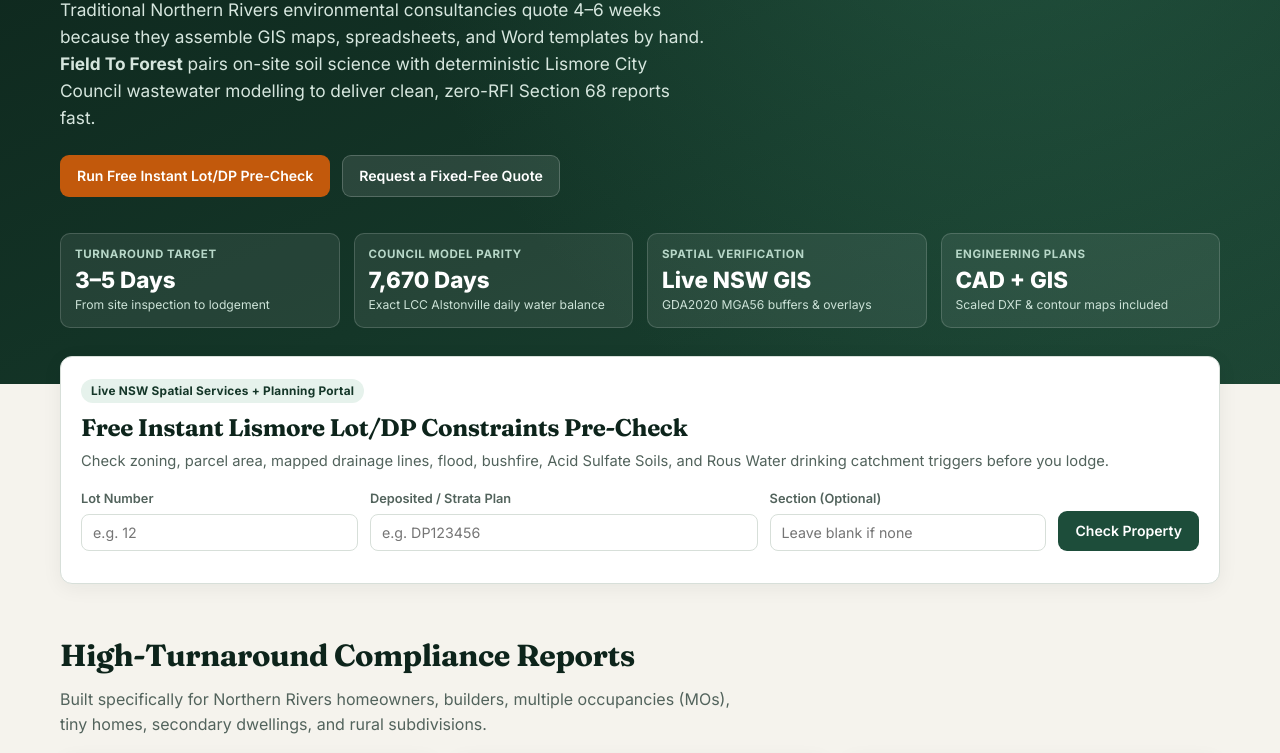
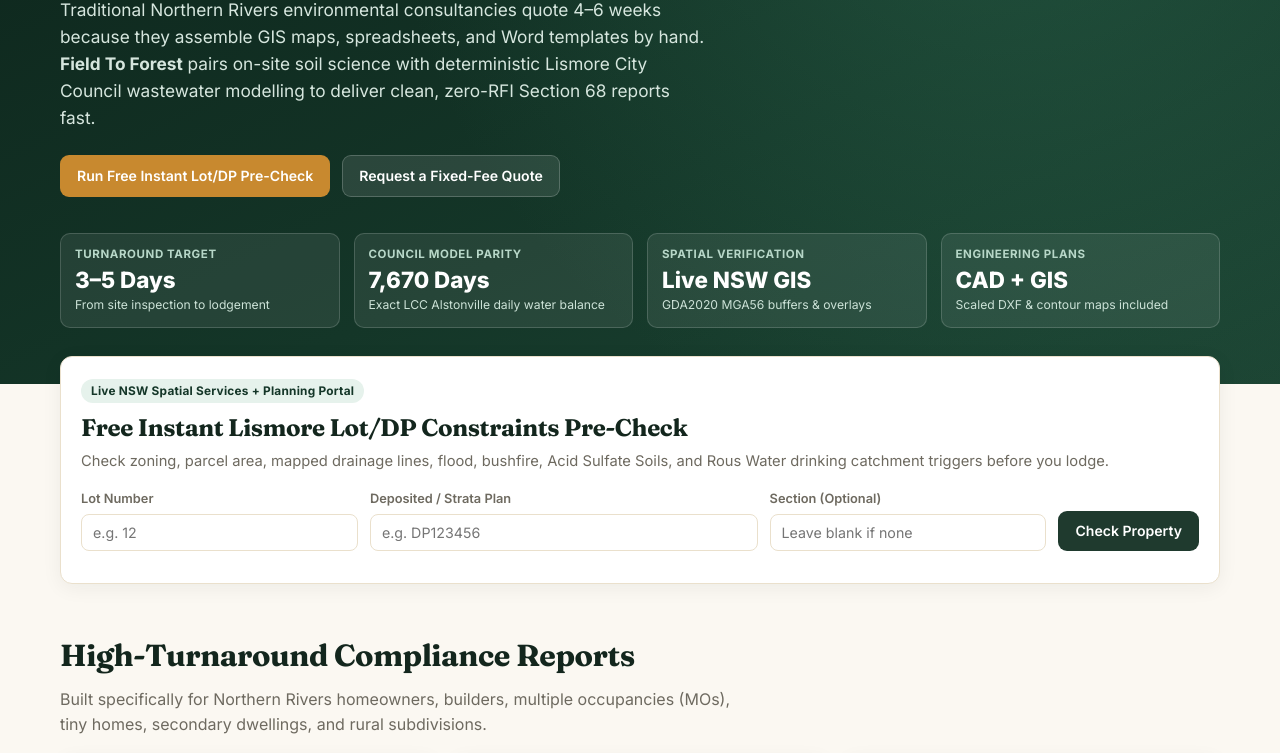
Before and after one commit to avantmarketing1/environmental-consulting, a website: page cloudflare-app/public/consulting/index.html in a window 1280 px wide. Shown: the part 294-1047 px from the top of the page. Drawn offline with nearby package versions, Linux system fonts and the light colour scheme.

Commit message:
Unify palette with Field to Forest Farm and scope studio/API Worker routes to fieldtoforestfarm.com.au

```diff
--- a/cloudflare-app/public/consulting/index.html
+++ b/cloudflare-app/public/consulting/index.html
@@ -22,7 +22,8 @@
         </span>
       </a>
       <nav class="nav-links">
-        <a href="https://fieldtoforestfarm.com/">Farm &amp; Regen Hub</a>
+        <a href="https://fieldtoforestfarm.com.au/">Farm &amp; Regen Hub</a>
+        <a href="https://fieldtoforestfarm.com.au/app">Canopy App</a>
         <a href="#precheck">Free Lot/DP Pre-Check</a>
         <a href="#services">Services</a>
         <a class="btn btn-ghost-light btn-sm" href="#quote">Request Quote &rarr;</a>
--- a/cloudflare-app/public/consulting/styles/ftf.css
+++ b/cloudflare-app/public/consulting/styles/ftf.css
@@ -1,23 +1,23 @@
 :root {
   color-scheme: light;
-  --forest-950: #0d241b;
-  --forest-900: #143628;
-  --forest-800: #1d4d3a;
-  --forest-700: #2a664e;
-  --forest-100: #e6f2ec;
-  --forest-50: #f2f8f5;
-  --ochre-700: #9a3f0b;
-  --ochre-600: #c2590c;
+  --forest-950: #0d1a14;
+  --forest-900: #13261d;
+  --forest-800: #1f3a2e;
+  --forest-700: #2a4a3a;
+  --forest-100: #dfe7d6;
+  --forest-50: #f5efe3;
+  --ochre-700: #a86f21;
+  --ochre-600: #c8892f;
   --ochre-100: #fef3c7;
-  --parchment: #f5f3ed;
+  --parchment: #fbf8f2;
   --surface: #ffffff;
-  --surface-alt: #f8faf8;
+  --surface-alt: #f5efe3;
   --surface-input: #ffffff;
-  --ink: #14201b;
-  --heading: #0d241b;
-  --muted: #52635c;
-  --border: #d7dfd9;
-  --border-subtle: #e6ece8;
+  --ink: #2b2a26;
+  --heading: #13261d;
+  --muted: #6e6a60;
+  --border: #eae0cc;
+  --border-subtle: #f5efe3;
   --pass-bg: #dcfce7;
   --pass-fg: #166534;
   --warn-bg: #fef3c7;
```
Also changed, not shown: 1 other file.
